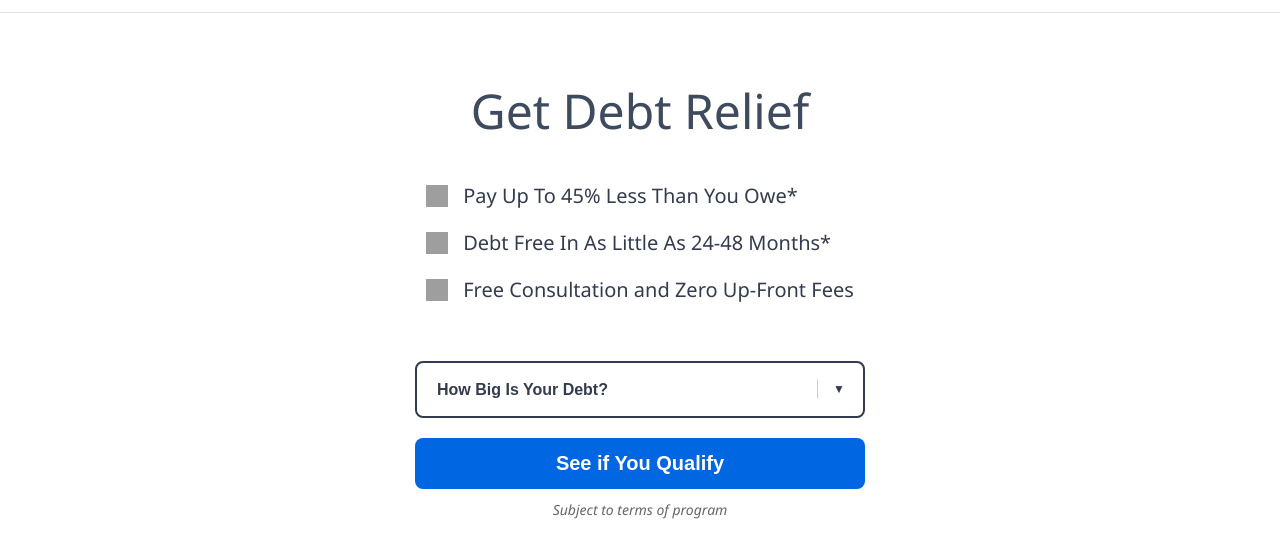
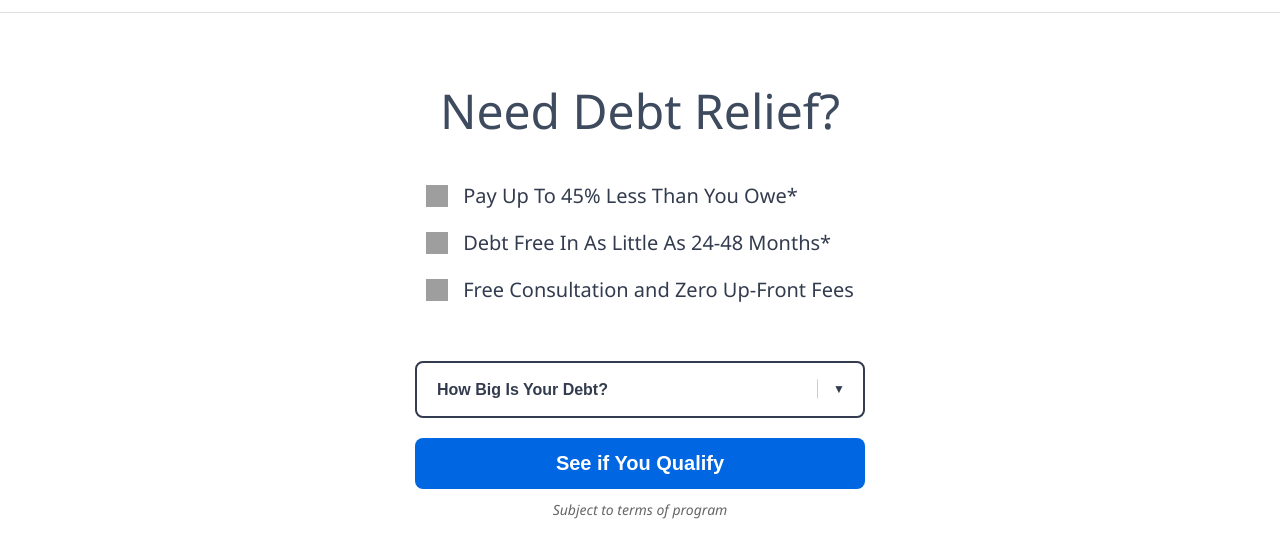
Before and after one commit to Kdew10/Debt-Relief, a plain HTML site: page index.html in a window 1280 px wide. Shown: the part 98-657 px from the top of the page. Drawn offline with Linux system fonts and the light colour scheme; grey boxes are pictures that could not be loaded.

Commit message:
Update index.html

```diff
--- a/index.html
+++ b/index.html
@@ -994,7 +994,7 @@ header .cta-section a,
 
     <main class="hero-section">
         <div class="container hero-content">
-            <h1>Get Debt Relief</h1>
+            <h1>Need Debt Relief?</h1>
 
             <ul class="benefit-list">
                 <li>
```
